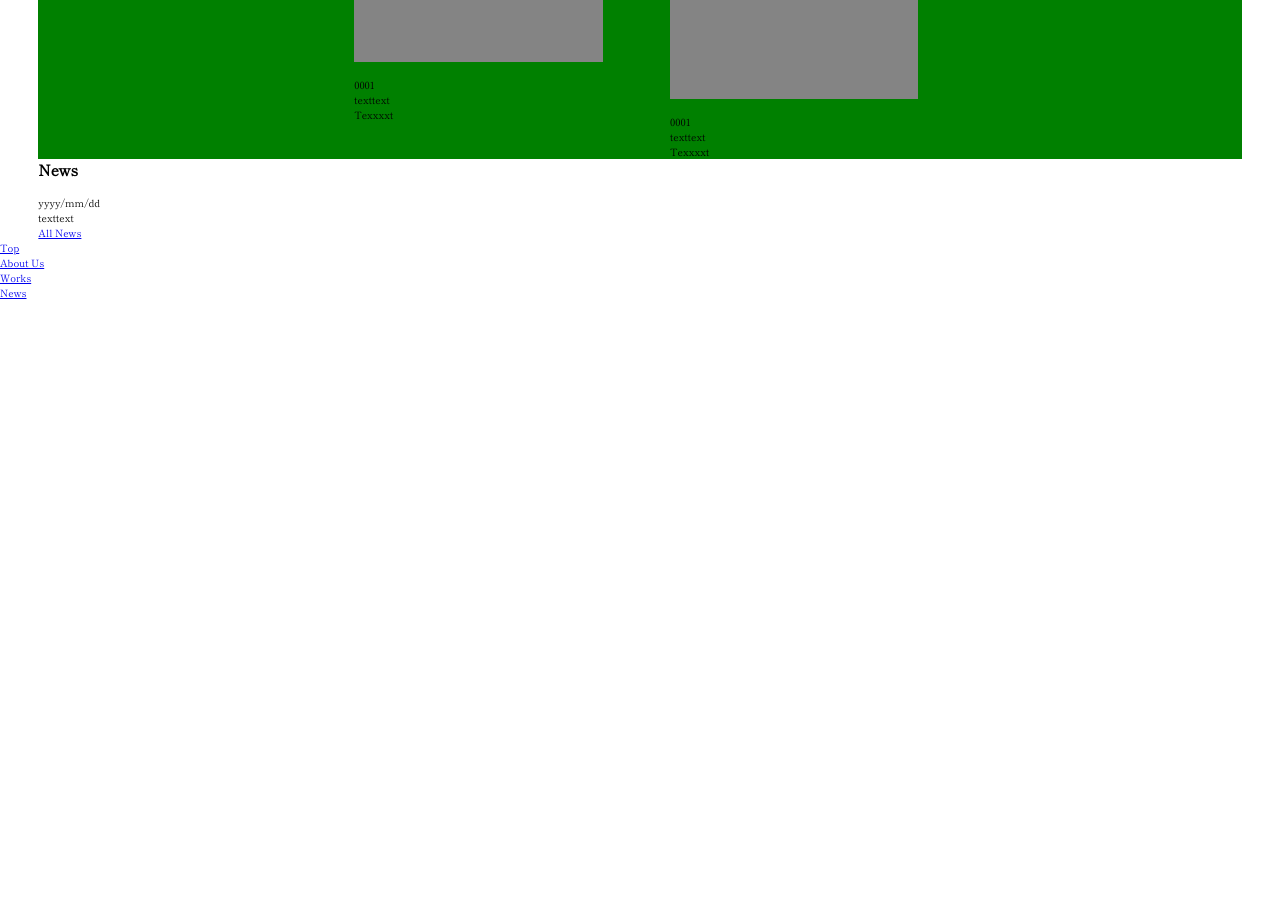
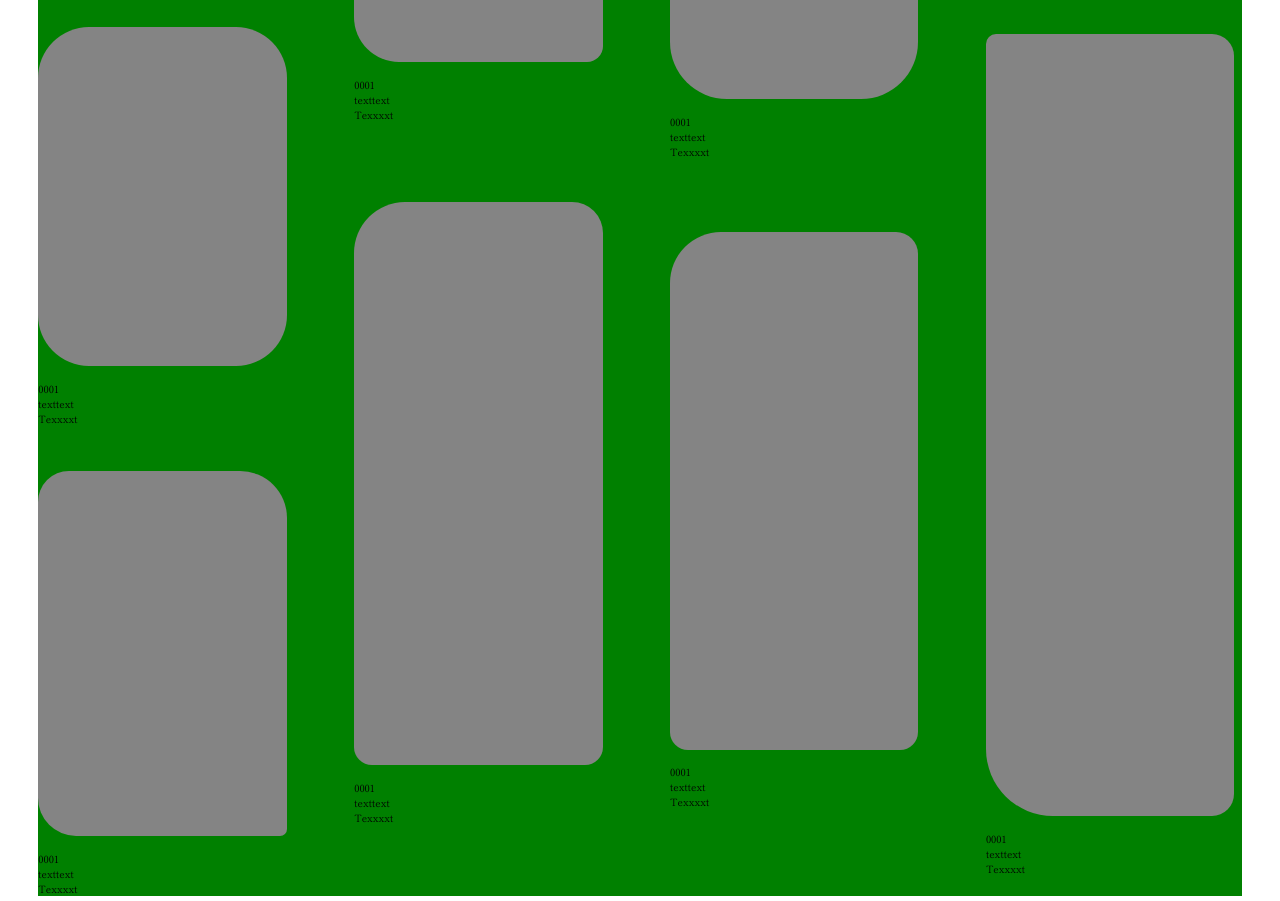
Before and after one commit to kk-1116-web/portfolio01, a plain HTML site: page index.html in a window 1280 px wide. Shown: the part 1379-2280 px from the top of the page. Before the commit the page ends 1679 px from the top, so only its background shows below. Drawn offline with Linux system fonts and the light colour scheme; some packages are replaced by stand-ins of ours; a web font is replaced by a local one.

Commit message:
9.10作業分

```diff
--- a/asset/css/style.css
+++ b/asset/css/style.css
@@ -3,7 +3,7 @@
 common
 --------------------------------------------------------------*/
 
-li{
+li {
     list-style: none;
 }
 
@@ -85,33 +85,125 @@ main
 .work-content-wrap {
     margin-top: 7.42%;
     display: flex;
+    flex-wrap: wrap;
 }
 
 .work-content {
     width: 20.64%;
     margin-right: 5.61%;
 }
-.work-content:nth-of-type(4n){
+
+.work-content:nth-of-type(4n) {
     margin-right: 0;
 }
+
 .work-img-wrap {
     background-color: #848484;
 }
- /* --- work-content --- */
-.work-content:nth-of-type(1) .work-img-wrap{
+
+/* --- work-content --- */
+.work-content:nth-of-type(1) .work-img-wrap {
     padding-top: 130.51%;
+    border-radius: 63px;
+}
 
-}
 .work-content:nth-of-type(2) .work-img-wrap {
     padding-top: 197.79%;
+    border-radius: 45px 64px 16px 45px;
 }
 
 .work-content:nth-of-type(3) .work-img-wrap {
     padding-top: 212.5%;
+    border-radius: 57px;
 }
+
 .work-content:nth-of-type(4) .work-img-wrap {
     padding-top: 134.56%;
+    border-radius: 69px 49px 20px 49px;
 }
+
+.work-content:nth-of-type(5) {
+    margin-top: -10.93%;
+}
+
+.work-content:nth-of-type(5) .work-img-wrap {
+    padding-top: 130.51%;
+    border-radius: 51px;
+}
+
+.work-content:nth-of-type(6) {
+    margin-top: 3.64%;
+}
+
+.work-content:nth-of-type(6) .work-img-wrap {
+    padding-top: 220.59%;
+    border-radius: 51px 31px 18px 18px;
+}
+
+.work-content:nth-of-type(7) {
+    margin-top: 6.07%;
+}
+
+.work-content:nth-of-type(7) .work-img-wrap {
+    padding-top: 202.57%;
+    border-radius: 51px 22px 18px 18px;
+}
+
+.work-content:nth-of-type(8) {
+    margin-top: -10.32%;
+}
+
+.work-content:nth-of-type(8) .work-img-wrap {
+    padding-top: 308.82%;
+    border-radius: 10px 22px 22px 67px;
+}
+
+.work-content:nth-of-type(9) {
+    margin-top: -33.69%;
+}
+
+.work-content:nth-of-type(9) .work-img-wrap {
+    padding-top: 141.18%;
+    border-radius: 31px 47px 7px 38px;
+}
+
 .work-txt-wrap {
     margin-top: 5.88%;
 }
+/*=============== news =================*/
+.news{
+    margin-top: 7.89%;
+    background-color: #916e6e;
+}
+.section-ttl02{
+    text-align: center;
+    color: var(--dark-grey);
+}
+.news-content-wrap{
+    margin-top: 4.25%;
+}
+.news-content{
+    width: 27.92%;
+}
+.news-img-wrap{
+    width: 100%;
+    padding-top: 63.04%;
+    border-radius: 31px 47px 7px 38px;
+    background-color: rgb(123, 153, 143);
+
+}
+.news-date{
+    margin: 3.26% 0 2.17%;
+}
+.news-txt{
+    display: flex;
+    justify-content: space-between;
+    align-items: center;
+}
+.news-arrow{
+    display: block;
+    content: "";
+    width: 2.4rem;
+    height: 2.4rem;
+    background-color: #848484;
+}
--- a/index.html
+++ b/index.html
@@ -97,22 +97,105 @@
                             </p>
                         </div>
                     </li>
+                    <li class="work-content">
+                        <div class="work-img-wrap">
+                            <img src="" alt="">
+                        </div>
+                        <div class="work-txt-wrap">
+                            <p class="work-num">
+                                0001
+                            </p>
+                            <p class="work-category">
+                                texttext
+                            </p>
+                            <p class="work-ttl">
+                                Texxxxt
+                            </p>
+                        </div>
+                    </li>
+                    <li class="work-content">
+                        <div class="work-img-wrap">
+                            <img src="" alt="">
+                        </div>
+                        <div class="work-txt-wrap">
+                            <p class="work-num">
+                                0001
+                            </p>
+                            <p class="work-category">
+                                texttext
+                            </p>
+                            <p class="work-ttl">
+                                Texxxxt
+                            </p>
+                        </div>
+                    </li>
+                    <li class="work-content">
+                        <div class="work-img-wrap">
+                            <img src="" alt="">
+                        </div>
+                        <div class="work-txt-wrap">
+                            <p class="work-num">
+                                0001
+                            </p>
+                            <p class="work-category">
+                                texttext
+                            </p>
+                            <p class="work-ttl">
+                                Texxxxt
+                            </p>
+                        </div>
+                    </li>
+                    <li class="work-content">
+                        <div class="work-img-wrap">
+                            <img src="" alt="">
+                        </div>
+                        <div class="work-txt-wrap">
+                            <p class="work-num">
+                                0001
+                            </p>
+                            <p class="work-category">
+                                texttext
+                            </p>
+                            <p class="work-ttl">
+                                Texxxxt
+                            </p>
+                        </div>
+                    </li>
+                       <li class="work-content">
+                        <div class="work-img-wrap">
+                            <img src="" alt="">
+                        </div>
+                        <div class="work-txt-wrap">
+                            <p class="work-num">
+                                0001
+                            </p>
+                            <p class="work-category">
+                                texttext
+                            </p>
+                            <p class="work-ttl">
+                                Texxxxt
+                            </p>
+                        </div>
+                    </li>
                 </ul>
             </section>
-            <section>
-                <h2>News</h2>
+            <section class="news">
+                <h2 class="section-ttl02">News</h2>
                 <ul class="news-content-wrap">
                     <li class="news-content">
-                        <div class="news-img">
+                        <div class="news-img-wrap">
                             <img src="" alt="">
                         </div>
                         <p class="news-date">
                             yyyy/mm/dd
                         </p>
-                        <div clas="news-txt">
+                        <div class="news-txt">
                             <p class="news-ttl">
                                 texttext
                             </p>
+                            <i class="news-arrow">
+                                <img src="./asset/img/arrow_news.svg" alt="">
+                            </i>
                         </div>
 
                     </li>
```
Also changed, not shown: asset/img/arrow_news.svg (added).
